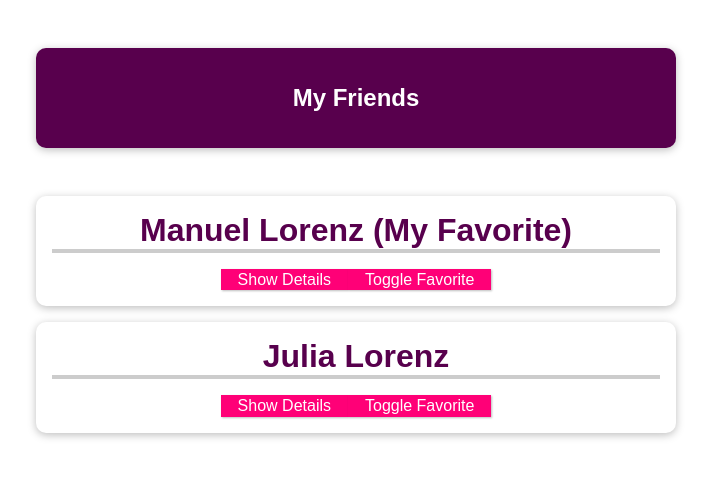
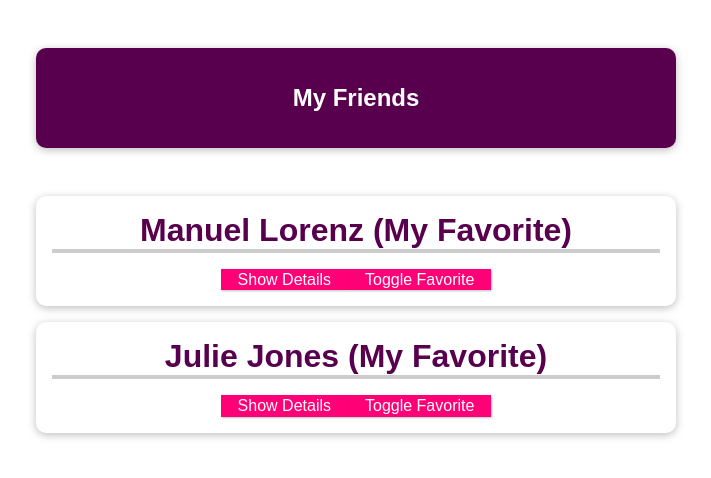
Before and after one commit to JuliaDudkina/Vue, a Vue app: page / in a window 1280 px wide. Shown: the top 478 px of the page, without its empty margins (284-995 px from the left). Built offline with nearby package versions, Linux system fonts and the light colour scheme.

Commit message:
binding props and data in App

```diff
--- a/src/App.vue
+++ b/src/App.vue
@@ -4,17 +4,14 @@
       <h1>My Friends</h1>
     </header>
     <ul>
+      <!-- binding component props with data-->
       <friend-contact
-          name="Manuel Lorenz"
-          phone-number="0123 45678 90"
-          email-address="manuel@localhost.com"
-          is-favorite = '1'
-      ></friend-contact>
-      <friend-contact
-          name="Julia Lorenz"
-          phone-number="0123 54534 90"
-          email-address="julia@localhost.com"
-          is-favorite = '0'
+          v-for="friend in friends"
+          :key="friend.id"
+          :name="friend.name"
+          :phone-number="friend.phone"
+          :email-address="friend.email"
+          :is-favorite = 'true'
       ></friend-contact>
     </ul>
   </section>
--- a/src/components/FriendContact.vue
+++ b/src/components/FriendContact.vue
@@ -1,6 +1,6 @@
 <template>
   <li>
-    <h2>{{ name }} {{ isFriendFavorite === '1' ? '(My Favorite)': ''}}</h2>
+    <h2>{{ name }} {{ isFriendFavorite ? '(My Favorite)': ''}}</h2>
     <button @click="toggleDetails">{{ detailsAreVisible ? 'Hide' : 'Show' }} Details</button>
     <button @click="toggleFavorite">Toggle Favorite</button>
     <ul v-if="detailsAreVisible">
@@ -37,12 +37,9 @@
       }
     },
     isFavorite: {
-      type: String,
+      type: Boolean,
       required: false,
-      default: '0',
-      validator: function (value){
-        return value === '1' || value === '0';
-      }
+      default: false,
     },
   },
   data() {
@@ -56,11 +53,7 @@
       this.detailsAreVisible = !this.detailsAreVisible;
     },
     toggleFavorite(){
-      if (this.isFriendFavorite === '1'){
-        this.isFriendFavorite = '0';
-      }else{
-        this.isFriendFavorite = '1';
-      }
+        this.isFriendFavorite = !this.isFriendFavorite;
     }
   }
 };
```
